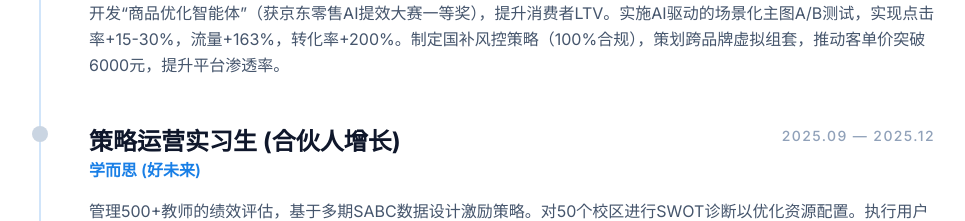
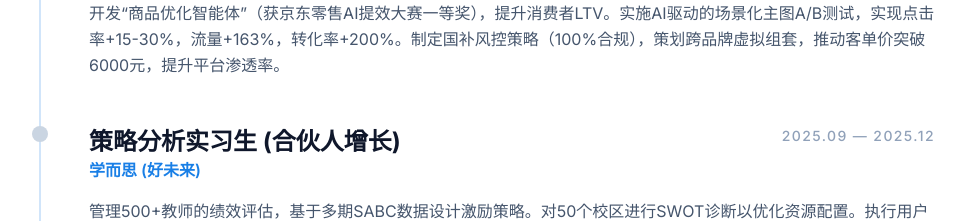
Before and after one commit to lzllzllzllzllzl/Lin-Zhili-Portfolio, a React (Vite) app: page / in a window 1280 px wide. Shown: the part 1660-1881 px from the top of the page, without its empty margins (153-1118 px from the left). Built offline with nearby package versions, Linux system fonts and the light colour scheme.

Commit message:
fix(experience): Correct intern title to Strategy Analysis

```diff
--- a/src/App.tsx
+++ b/src/App.tsx
@@ -60,7 +60,7 @@ const content = {
           active: false,
         },
         {
-          title: "Strategy Operations Intern (Partner Growth)",
+          title: "Strategy Analysis Intern (Partner Growth)",
           company: "TAL Education Group",
           date: "2025.09 — 2025.12",
           description: "Managed performance evaluation for 500+ teachers and designed incentive strategies based on multi-period SABC data. Conducted SWOT diagnosis across 50 campuses to optimize resource allocation. Executed user repurchase and retention strategies, achieving a 35% increase in renewal rates and 1,200+ new enrollments in pilot core campuses.",
@@ -269,7 +269,7 @@ const content = {
           active: false,
         },
         {
-          title: "策略运营实习生 (合伙人增长)",
+          title: "策略分析实习生 (合伙人增长)",
           company: "学而思 (好未来)",
           date: "2025.09 — 2025.12",
           description: "管理500+教师的绩效评估，基于多期SABC数据设计激励策略。对50个校区进行SWOT诊断以优化资源配置。执行用户复购与留存策略，在试点核心校区实现续报率提升35%，新增报名1200+人。",
```
